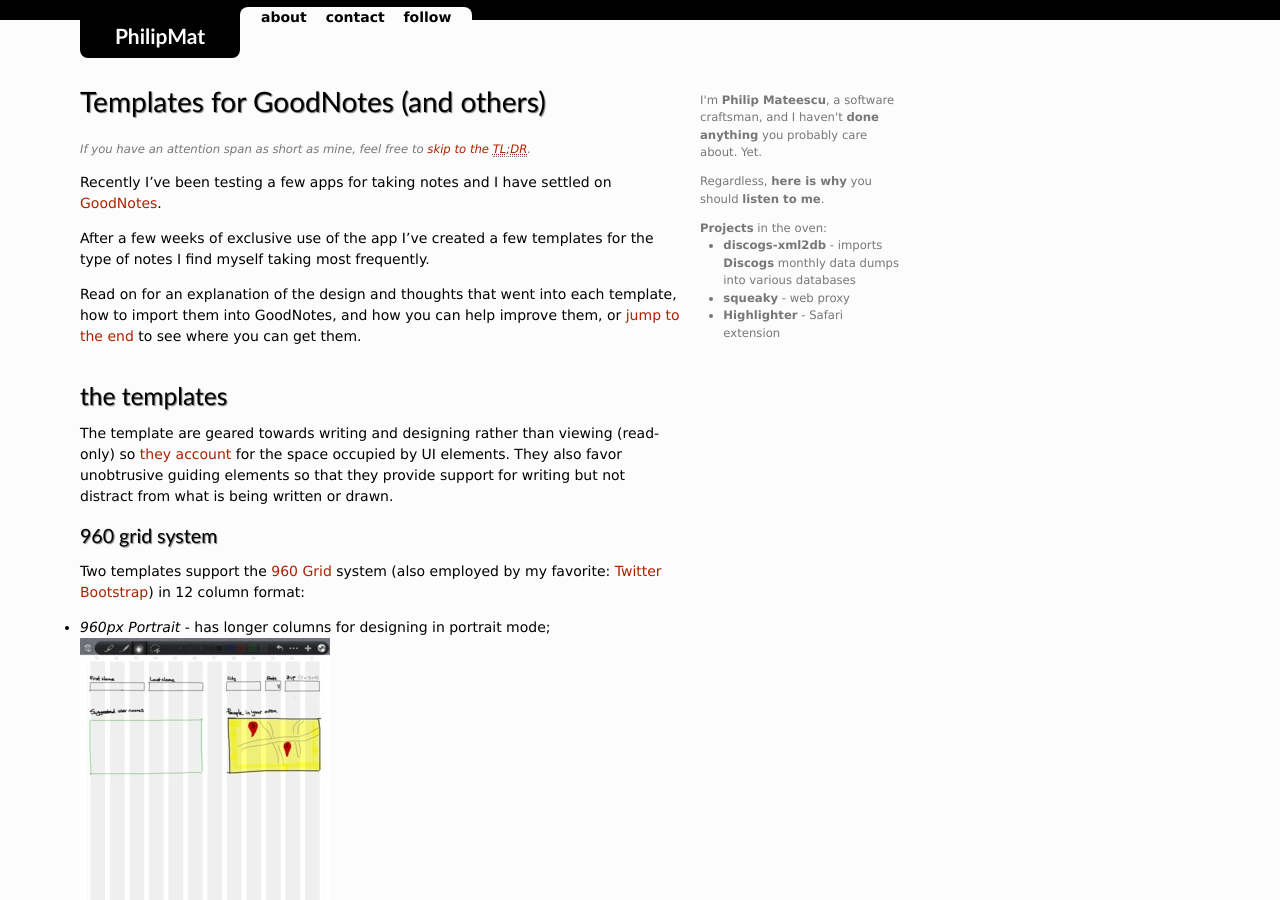
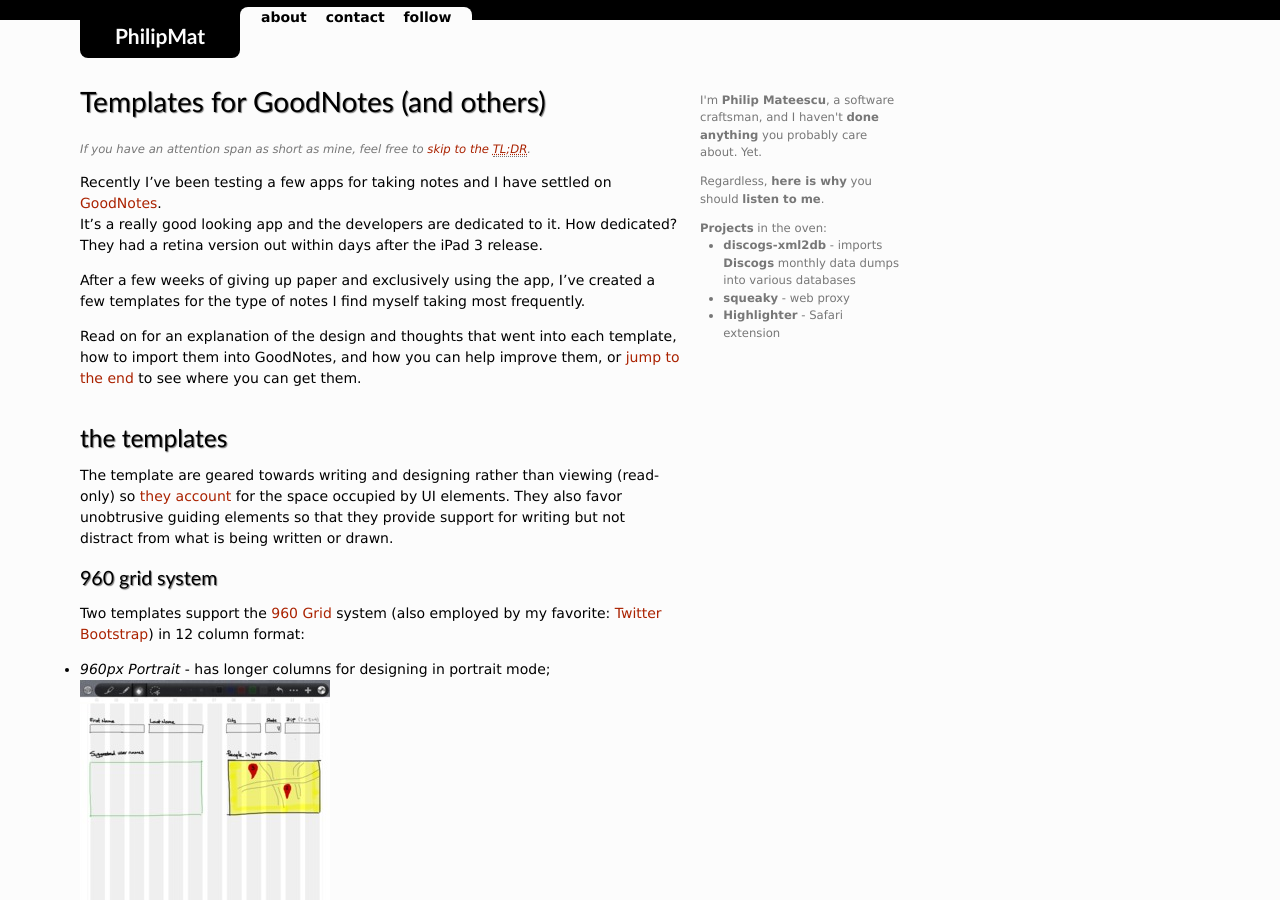
Before and after one commit to philipmat/philipmat.github.io, a Jekyll site: the page built from drafts/goodnotes_templates.md, in a window 1280 px wide and 900 px high. Built offline with Jekyll 4.4.1, drawn with Linux system fonts in a browser that asks for light colours; Markdown is read by kramdown in place of the engine named in the settings.

```diff
--- a/drafts/goodnotes_templates.md
+++ b/drafts/goodnotes_templates.md
@@ -7,11 +7,11 @@ has_tldr: true
 
 Recently I've been testing a few apps for taking notes
 and I have settled on [GoodNotes][gn].
+It's a really good looking app and the developers are dedicated to it.
+How dedicated? They had a retina version out within days after the iPad 3 release.
 
 <!--
 
-It's a really good looking app and the developers are dedicated to it.
-How dedicated? They had a retina version out within days after the iPad 3 release.
 
 This is a point worth accounting for because it's almost two months later
 and *Penultimate*, probably the best known notes app,
@@ -29,8 +29,8 @@ but it also supports importing new templates.
 
 -->
 
-After a few weeks of exclusive use of the app I've created a few templates
-for the type of notes I find myself taking most frequently.
+After a few weeks of giving up paper and exclusively using the app,
+I've created a few templates for the type of notes I find myself taking most frequently.
 
 Read on for an explanation of the design and thoughts that went into
 each template, how to import them into GoodNotes, and how you can
--- a/projects/index.markdown
+++ b/projects/index.markdown
@@ -16,6 +16,8 @@ Here are some (public) projects I worked on:
 ### Fully grown (released)
 
 * [discogs-xml2db](http://github.com/philipmat/discogs-xml2db)
+* [ShortStatus][https://github.com/philipmat/ShortStatus]
+* [Templates for GoodNotes][https://github.com/philipmat/TemplatesForGoodNotes]
 
 ### Long dead (or zombified) but still proud of
 
```
